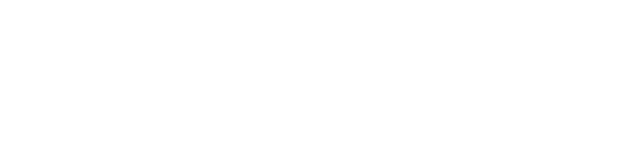
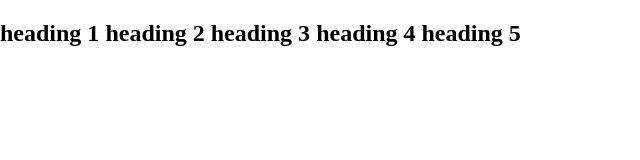
Before and after one commit to digitaldeja0/text-transform, a plain HTML site: page index.html in a window 1280 px wide. Shown: the whole page, without its empty margins (0-640 px from the left). Drawn offline with Linux system fonts and the light colour scheme.

Commit message:
Update index.html
Add main text.

```diff
--- a/index.html
+++ b/index.html
@@ -11,6 +11,22 @@
 </head>
 <body>
 
+    <div class="container">
+
+         <section class="section-1">
+             <div class="banner">
+                <h1 class="banner-header">
+                    <span class="heading-1">heading 1 </span>
+                    <span class="heading-2">heading 2 </span>
+                    <span class="heading-3">heading 3 </span>
+                    <span class="heading-4">heading 4 </span>
+                    <span class="heading-5">heading 5 </span>
+                </h1>
+             </div>
+
+         </section>
+    </div>
+
 
 
     <!-- Script -->
```
